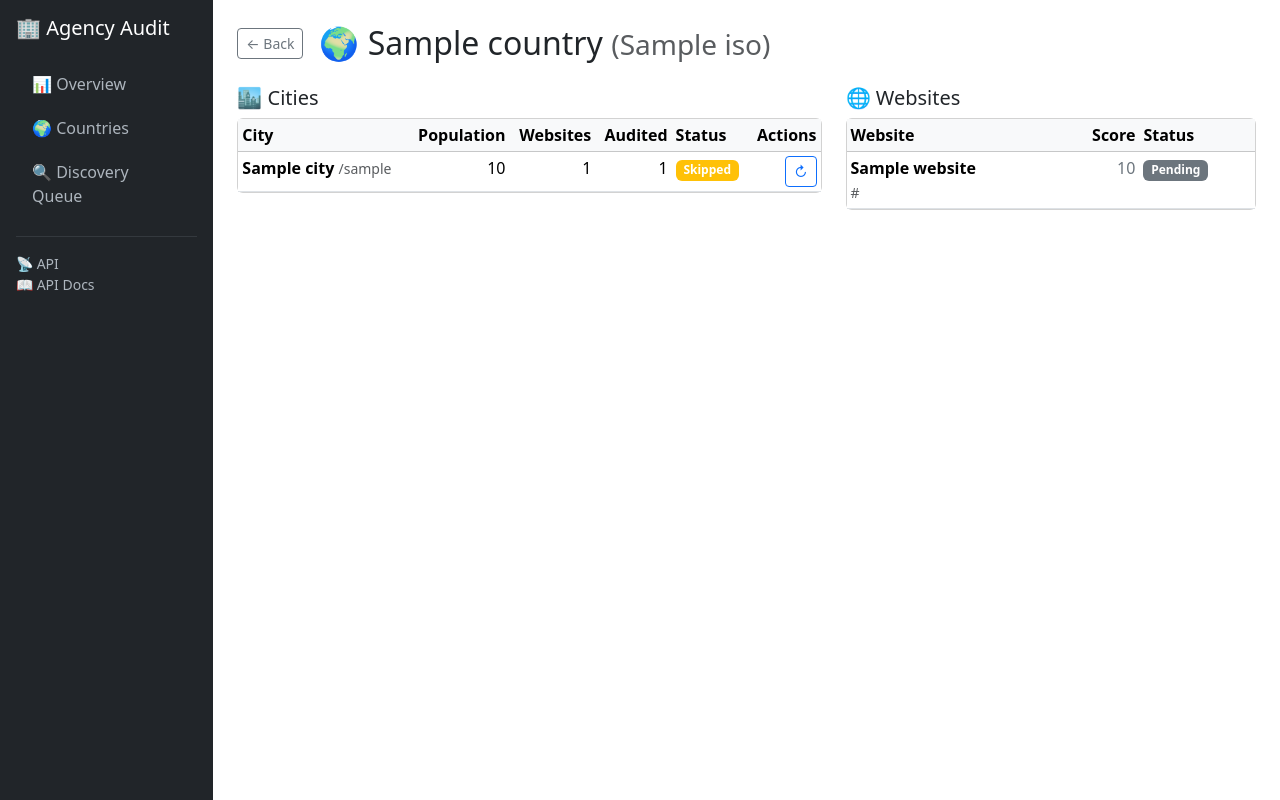
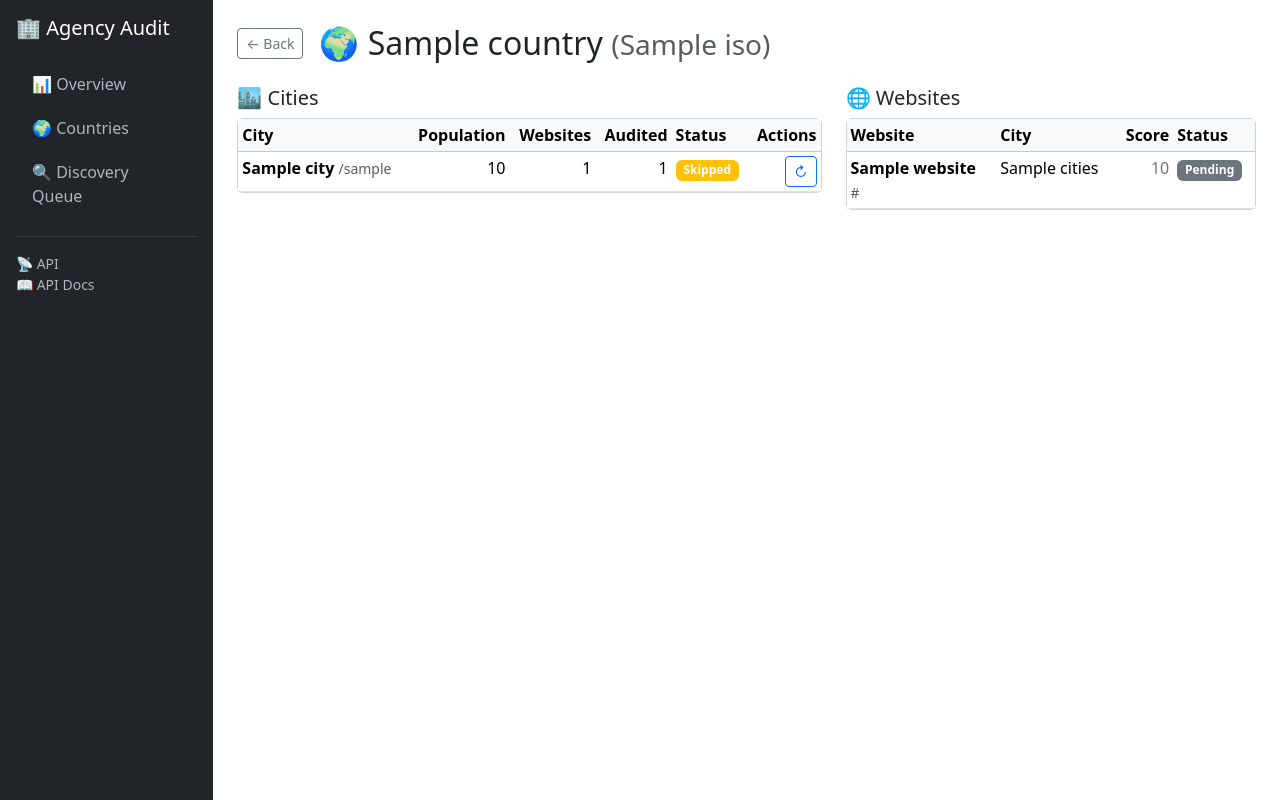
Before and after one commit to code-lab-eu/agency-audit, a FastAPI app: template src/agency_audit/web/templates/country_detail.html in a window 1280 px wide. Run offline with FastAPI, Linux system fonts and the light colour scheme; the template is opened without the code that fills it: most values are stand-ins (such as "Sample title", 1, 10 or a date in 2020).

Commit message:
feat: show city column in country websites table
The country page lists all of a country's websites in one score-sorted
table, with no indication of which city each was discovered in. Add a
City column, aggregating city labels so a website discovered in several
cities appears once with all of them.

```diff
--- a/src/agency_audit/web/app.py
+++ b/src/agency_audit/web/app.py
@@ -151,15 +151,22 @@ async def _country_list(pool: asyncpg.Pool) -> list[dict[str, Any]]:
 
 
 async def _country_websites(pool: asyncpg.Pool, iso: str) -> list[dict[str, Any]]:
-    """Websites discovered for a country, highest score first."""
+    """Websites discovered for a country, highest score first.
+
+    ``cities`` lists every city in the country the website was discovered in
+    (comma-separated, alphabetical); a website found in several cities still
+    appears once.
+    """
     async with pool.acquire() as conn:
         rows = await conn.fetch(
             """
-            SELECT w.id, w.url, w.label, w.score, w.audit_status
+            SELECT w.id, w.url, w.label, w.score, w.audit_status,
+                   string_agg(DISTINCT ci.label, ', ' ORDER BY ci.label) AS cities
             FROM websites w
             JOIN website_cities wc ON wc.website_id = w.id
             JOIN cities ci ON ci.id = wc.city_id
             WHERE ci.country = $1
+            GROUP BY w.id
             ORDER BY w.score DESC, w.label
             """,
             iso.upper(),
--- a/src/agency_audit/web/templates/_websites_table.html
+++ b/src/agency_audit/web/templates/_websites_table.html
@@ -5,6 +5,7 @@
     <thead class="table-light">
         <tr>
             <th>Website</th>
+            <th>City</th>
             <th class="text-end">Score</th>
             <th>Status</th>
         </tr>
@@ -16,13 +17,14 @@
                 <strong>{{ w.label or w.url }}</strong>
                 <br><small class="text-muted">{{ w.url }}</small>
             </td>
+            <td>{{ w.cities }}</td>
             <td class="text-end">
                 <span class="{{ w.score | score_color }}">{{ w.score }}</span>
             </td>
             <td>{{ w.audit_status | status_badge }}</td>
         </tr>
         {% else %}
-        <tr><td colspan="3" class="text-muted text-center py-3">No websites discovered yet</td></tr>
+        <tr><td colspan="4" class="text-muted text-center py-3">No websites discovered yet</td></tr>
         {% endfor %}
     </tbody>
 </table>
```
Also changed, not shown: tests/test_web_app.py (+25 -0 lines).
